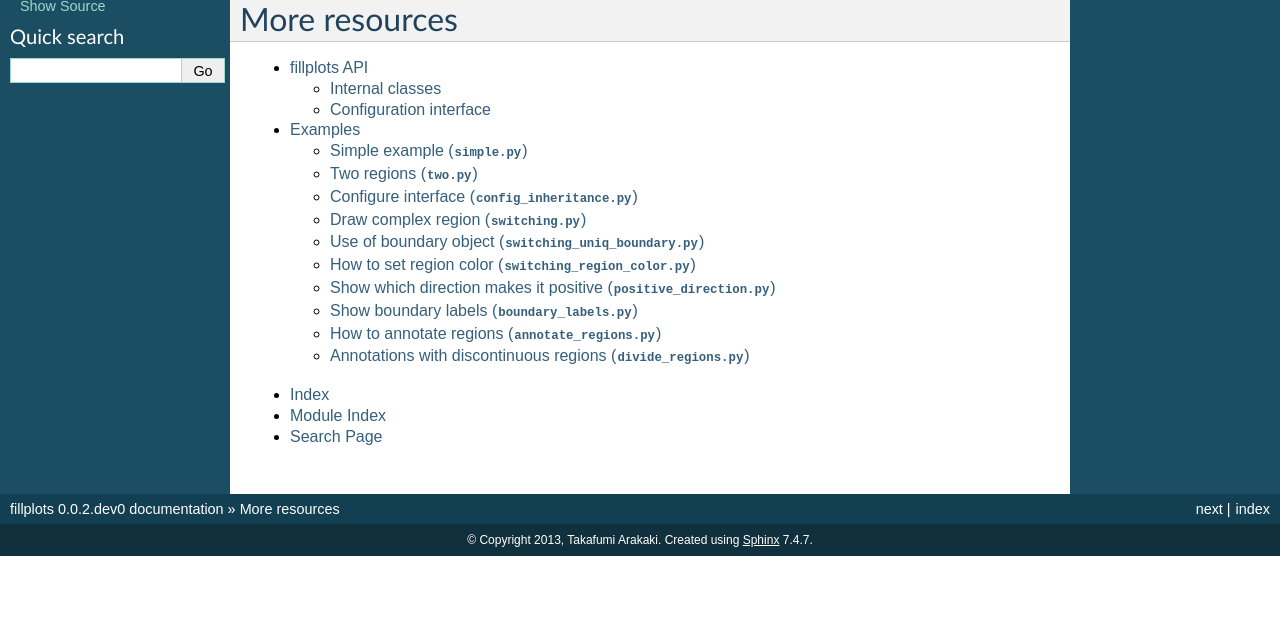
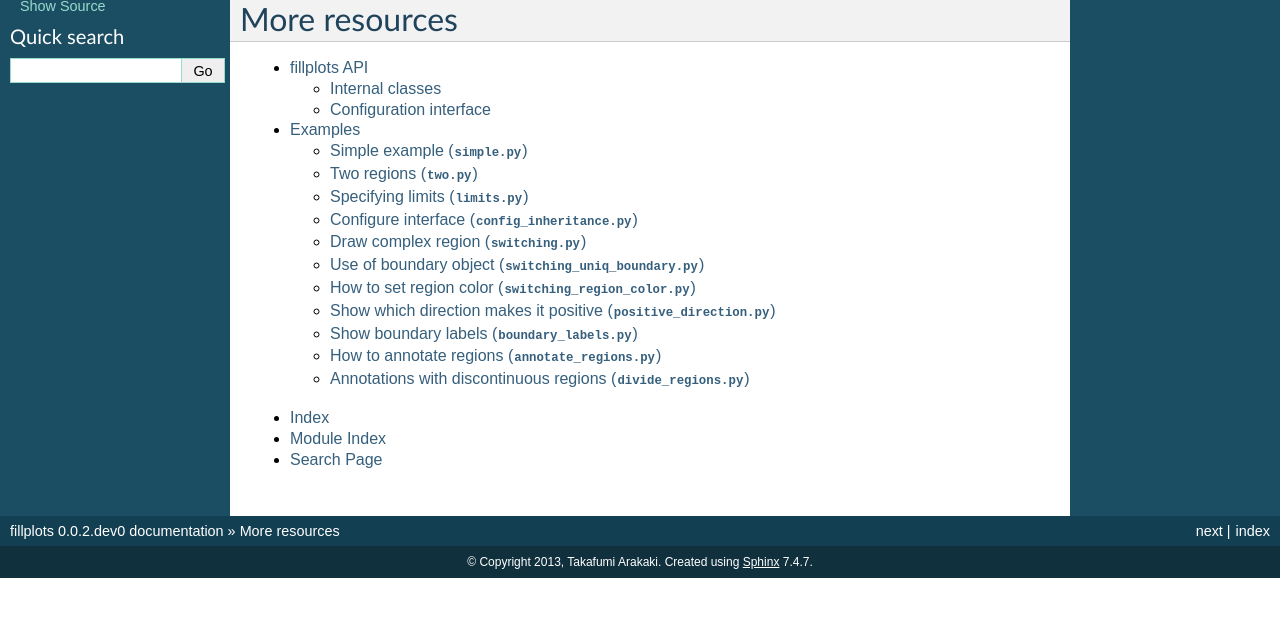
Before and after one commit to tkf/fillplots, a Sphinx documentation site: the page built from doc/source/index.rst, in a window 1280 px wide, cut to the strip 134-751 px from the top of the page. Built offline with Sphinx 7.4.7, drawn with Linux system fonts in a browser that asks for light colours.

Commit message:
Pie like plot in examples

```diff
--- a/doc/source/examples.rst
+++ b/doc/source/examples.rst
@@ -11,6 +11,12 @@
 ------------------------
 
 .. plot:: examples/two.py
+   :include-source:
+
+Specifying limits (``limits.py``)
+---------------------------------
+
+.. plot:: examples/limits.py
    :include-source:
 
 Configure interface (``config_inheritance.py``)
--- /dev/null
+++ b/doc/source/examples/limits.py
@@ -0,0 +1,6 @@
+from fillplots import plot_regions
+plotter = plot_regions([
+    [(lambda x: (1.0 - x ** 2) ** 0.5, True),
+     (lambda x: 0.5 * x,),
+     (lambda x: 2.0 * x, True)]
+], xlim=(0, 1), ylim=(0, 1))
```
